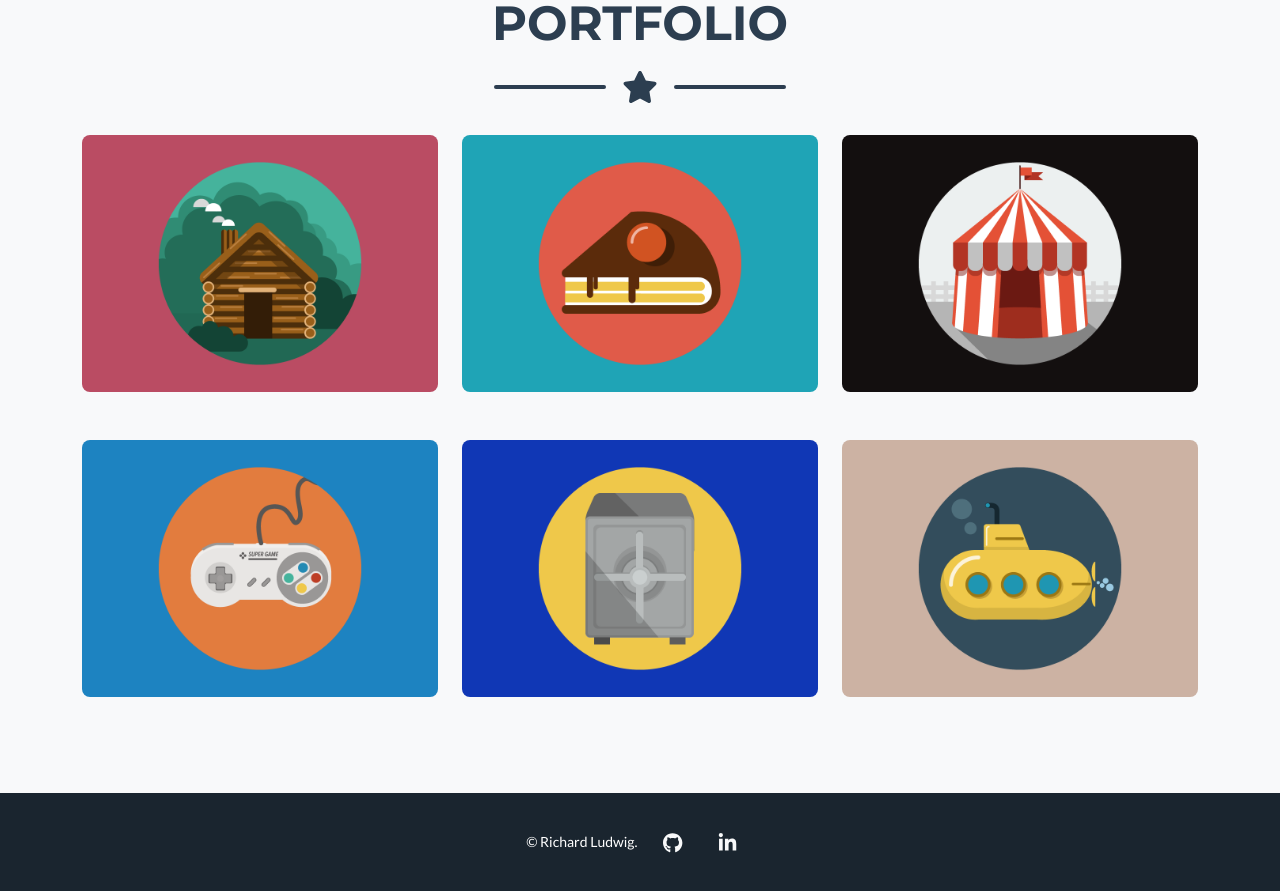
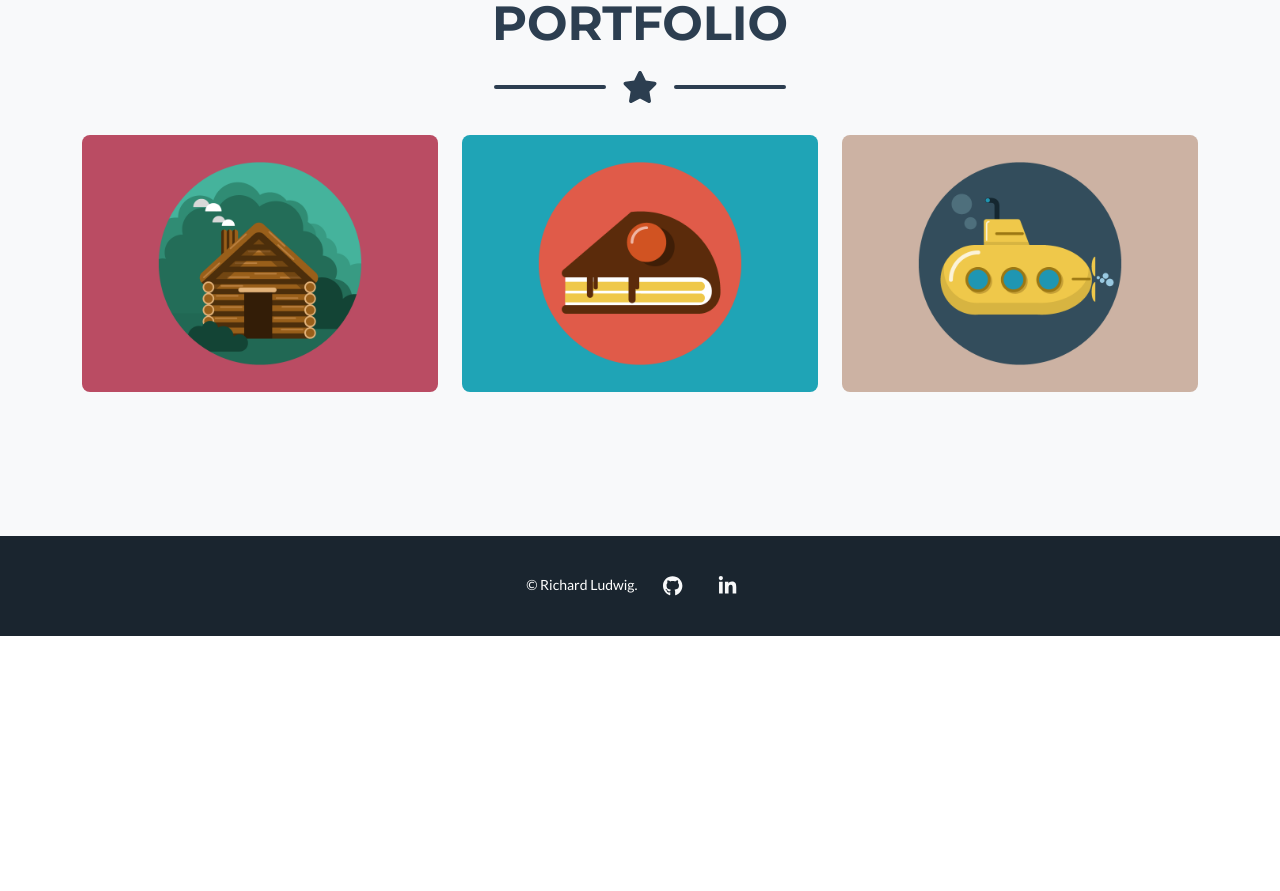
Before and after one commit to RichardLudwig/richardludwig.github.io2, a plain HTML site: page index.html in a window 1280 px wide. Shown: the part 1417-2308 px from the top of the page. After the commit the page ends 2053 px from the top, so only its background shows below. Drawn offline with nearby package versions, Linux system fonts and the light colour scheme.

Commit message:
removed three portfolio items

```diff
--- a/index.html
+++ b/index.html
@@ -184,75 +184,6 @@
             </div>
           </div>
           <!-- Portfolio Item 3-->
-          <div class="col-md-6 col-lg-4 mb-5">
-            <div
-              class="portfolio-item mx-auto"
-              data-bs-toggle="modal"
-              data-bs-target="#portfolioModal3"
-            >
-              <div
-                class="portfolio-item-caption d-flex align-items-center justify-content-center h-100 w-100"
-              >
-                <div
-                  class="portfolio-item-caption-content text-center text-white"
-                >
-                  <i class="fas fa-plus fa-3x"></i>
-                </div>
-              </div>
-              <img
-                class="img-fluid"
-                src="assets/img/portfolio/circus.png"
-                alt="..."
-              />
-            </div>
-          </div>
-          <!-- Portfolio Item 4-->
-          <div class="col-md-6 col-lg-4 mb-5 mb-lg-0">
-            <div
-              class="portfolio-item mx-auto"
-              data-bs-toggle="modal"
-              data-bs-target="#portfolioModal4"
-            >
-              <div
-                class="portfolio-item-caption d-flex align-items-center justify-content-center h-100 w-100"
-              >
-                <div
-                  class="portfolio-item-caption-content text-center text-white"
-                >
-                  <i class="fas fa-plus fa-3x"></i>
-                </div>
-              </div>
-              <img
-                class="img-fluid"
-                src="assets/img/portfolio/game.png"
-                alt="..."
-              />
-            </div>
-          </div>
-          <!-- Portfolio Item 5-->
-          <div class="col-md-6 col-lg-4 mb-5 mb-md-0">
-            <div
-              class="portfolio-item mx-auto"
-              data-bs-toggle="modal"
-              data-bs-target="#portfolioModal5"
-            >
-              <div
-                class="portfolio-item-caption d-flex align-items-center justify-content-center h-100 w-100"
-              >
-                <div
-                  class="portfolio-item-caption-content text-center text-white"
-                >
-                  <i class="fas fa-plus fa-3x"></i>
-                </div>
-              </div>
-              <img
-                class="img-fluid"
-                src="assets/img/portfolio/safe.png"
-                alt="..."
-              />
-            </div>
-          </div>
-          <!-- Portfolio Item 6-->
           <div class="col-md-6 col-lg-4">
             <div
               class="portfolio-item mx-auto"
```
